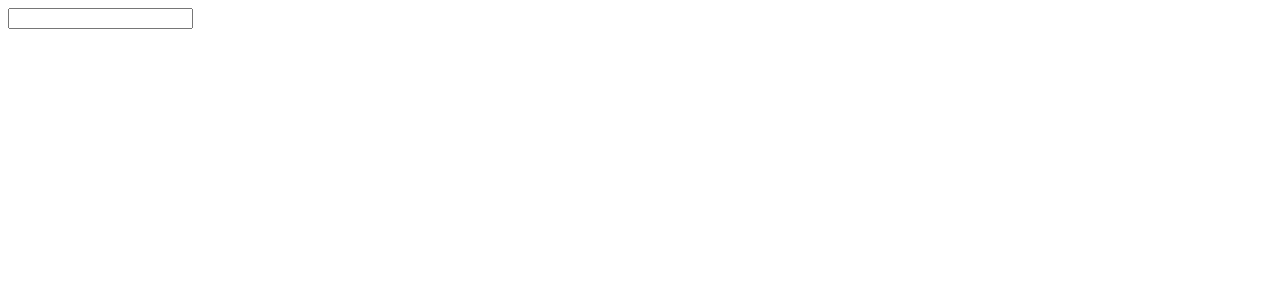
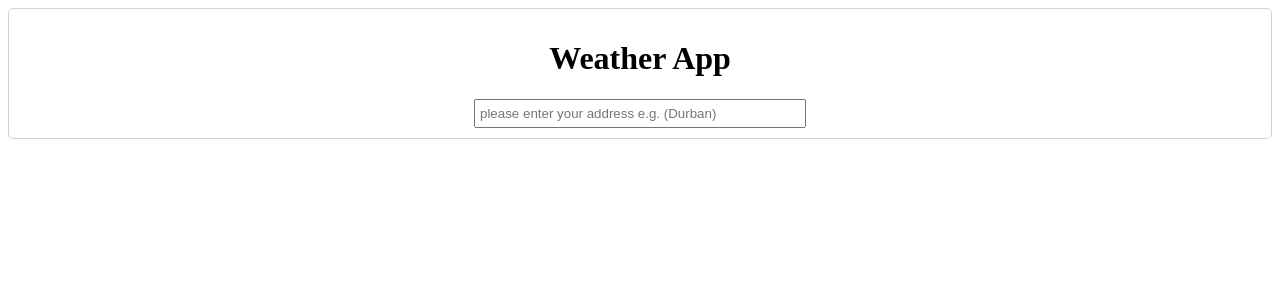
Before and after one commit to PigeonMayo/weatherapp, a React (Create React App) app: page / in a window 1280 px wide. Shown: the top 300 px of the page. Built offline with nearby package versions, Linux system fonts and the light colour scheme.

Commit message:
created working app displaying forecast array

```diff
--- a/src/App.js
+++ b/src/App.js
@@ -1,18 +1,34 @@
+import { useState } from "react"
 import SearchBar from "./components/SearchBar"
+import Card from './components/WeatherList'
+
 import {todaysWeather,forecast,history} from './api'
 
 
 function App(){
 
-    const handleSubmit = (location)=>{
-        console.log("This will search for location ",location);
-        todaysWeather(location);
-        forecast(location);
-        history(location);
+    const [weatherToday,setTodaysWeather] = useState([]);
+    const [weatherForecast,setForecastWeather] = useState([]);
+    const [weatherHistory,setHistoryWeather] = useState([]);
+
+    const handleSubmit = async(location)=>{
+        const resultToday = await todaysWeather(location);
+        setTodaysWeather(resultToday);
+        const resultForecast = await forecast(location);
+        setForecastWeather(resultForecast);
+        const resultHistory = await history(location);
+        setHistoryWeather(resultHistory);
+
+
+        console.log("Today: ",resultToday);
+        console.log("Forecast: ",resultForecast);
+        console.log("History: ",resultHistory);
+
     }
 
     return <div>
         <SearchBar onSubmit = {handleSubmit}/>
+        <Card  weatherToday = {weatherToday} weatherForecast = {weatherForecast} weatherHistory = {weatherHistory} />
     </div>
 }
 
--- a/src/api.js
+++ b/src/api.js
@@ -10,8 +10,8 @@ const todaysWeather = async (location) => {
         }
     });
 
-    console.log(response);
-    return response;
+    //console.log(response);
+    return response.data.current;
 };
 
 const forecast = async (location) => {
@@ -23,8 +23,8 @@ const forecast = async (location) => {
          }
      });
 
-     console.log(response);
-     return response;
+     //console.log(response);
+     return response.data.forecast.forecastday;
  };
 
  const history = async (location) => {
@@ -36,8 +36,8 @@ const forecast = async (location) => {
          }
      });
 
-     console.log(response);
-     return response;
+     //console.log(response);
+     return response.data.forecast;
  };
 
 export {todaysWeather,forecast,history};
--- a/src/components/Card.js
+++ /dev/null
@@ -1,5 +0,0 @@
-function Card(){
-    return <div>Card</div>
-}
-
-export default Card;
--- /dev/null
+++ b/src/components/Forecast.js
@@ -0,0 +1,17 @@
+function Forecast ({weather}){
+return <div>
+    <div>{weather.day.condition.text}</div>
+
+    <img src={weather.day.condition.icon} alt={weather.day.condition.text}/>
+
+    <div>{weather.day.daily_chance_of_rain} %</div>
+
+    <div> average temp: {weather.day.avgtemp_c}</div>
+
+    <div>Low: {weather.day.mintemp_c}  High: {weather.day.maxtemp_c} </div>
+
+</div>
+}
+
+
+export default Forecast
--- /dev/null
+++ b/src/components/History.js
@@ -0,0 +1,6 @@
+function History (){
+    return <div>History</div>
+    }
+
+
+    export default History
--- /dev/null
+++ b/src/components/SearchBar.css
@@ -0,0 +1,17 @@
+.search-bar {
+    border: 1px solid lightgray;
+    border-radius: 5px;
+    padding: 10px;
+}
+
+.search-bar form{
+    display: flex;
+    flex-direction: column;
+    align-items: center;
+}
+
+.search-bar input{
+  padding: .25rem;
+  height: 1.10rem;
+  width: 20rem;
+}
--- a/src/components/SearchBar.js
+++ b/src/components/SearchBar.js
@@ -1,3 +1,4 @@
+import './SearchBar.css';
 import { useState } from "react";
 
 
@@ -15,9 +16,10 @@ function SearchBar({onSubmit}){
         setLocation(event.target.value);
     }
 
-    return <div>
+    return <div className='search-bar'>
         <form onSubmit={handleFormSubmit}>
-            <input value ={location} onChange={handleChange}/>
+            <h1>Weather App</h1>
+            <input placeholder="please enter your address e.g. (Durban)" value ={location} onChange={handleChange}/>
         </form>
 
     </div>
--- /dev/null
+++ b/src/components/Today.js
@@ -0,0 +1,6 @@
+function Today (){
+    return <div>Today</div>
+    }
+
+
+    export default Today
--- /dev/null
+++ b/src/components/WeatherList.css
@@ -0,0 +1,4 @@
+.weather-list {
+    columns:6 200px;
+    column-gap: 10px;
+}
--- /dev/null
+++ b/src/components/WeatherList.js
@@ -0,0 +1,14 @@
+import './WeatherList.css'
+import Forecast from "./Forecast";
+
+function WeatherList({weatherToday,weatherForecast,weatherHistory}){
+
+    const weatherForecastList = weatherForecast.map((weather) => {
+        return <Forecast key={weather.date_epoch} weather = {weather} />
+    })
+
+    return <div className='weather-list'>{weatherForecastList}</div>
+
+}
+
+export default WeatherList;
```
